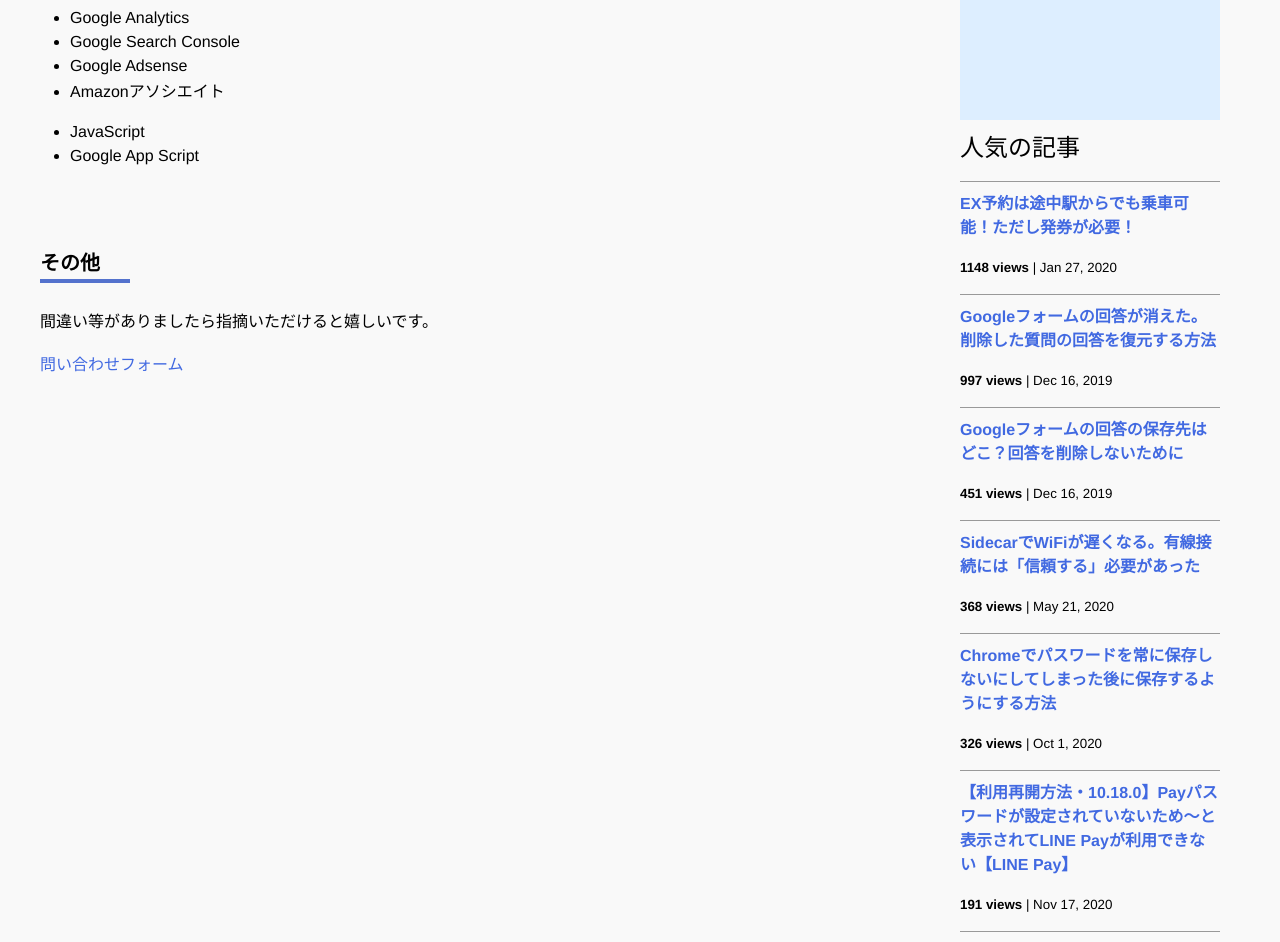
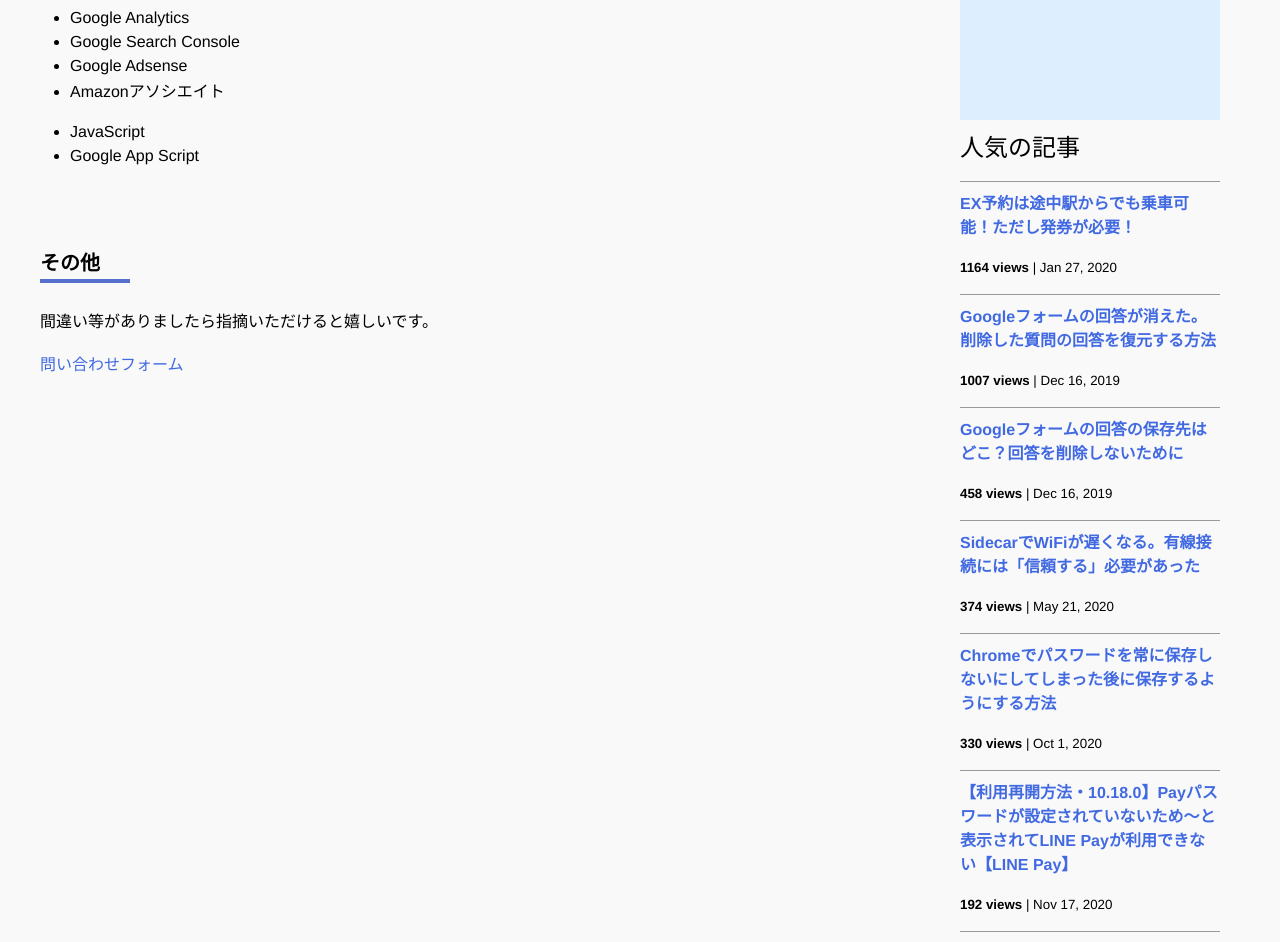
Before and after one commit to iwanaminami/shoyaiwaname, a Jekyll site: the page built from about.markdown, in a window 1280 px wide and 1400 px high, scrolled down 693 px. Shown: the top 942 px of the window. Built offline with Jekyll 4.4.1, drawn with Linux system fonts in a browser that asks for light colours; nearby versions of some CDN libraries; comment, search, counter and statistics services are not loaded; some of the changed text lies outside the part shown.

Commit message:
a new commit message

```diff
--- a/_data/popularposts.yml
+++ b/_data/popularposts.yml
@@ -1,17 +1,17 @@
 side:
-  - view: 1148
+  - view: 1164
     url: /2020/01/27/ex-rideontheway.html
-  - view: 997
+  - view: 1007
     url: /2019/12/16/restore-googleform.html
-  - view: 451
+  - view: 458
     url: /2019/12/16/googleform-answers.html
-  - view: 368
+  - view: 374
     url: /2020/05/21/sidecar-via-cable.html
-  - view: 326
+  - view: 330
     url: /2020/10/01/googlepassword.html
-  - view: 191
+  - view: 192
     url: /2020/11/17/linepay.html
-  - view: 124
+  - view: 126
     url: /2021/05/18/image-compression-word.html
-  - view: 117
+  - view: 122
     url: /2020/01/23/sfcgold.html
```
